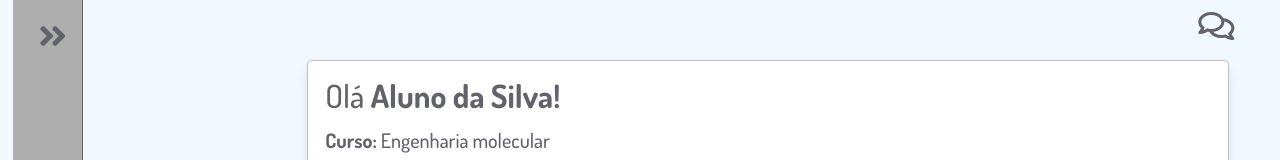
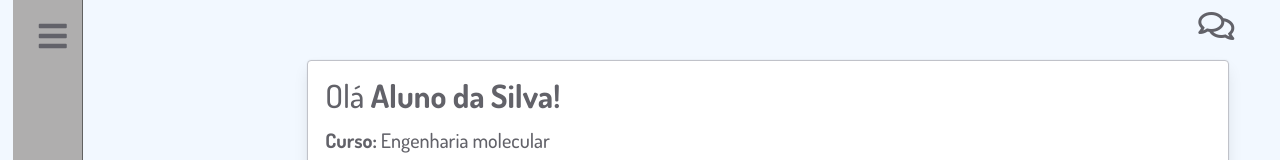
Before and after one commit to yurimarcon/labsystem, a Vue app: page / in a window 1280 px wide. Shown: the top 160 px of the page. Built offline with nearby package versions, Linux system fonts and the light colour scheme.

Commit message:
icone do menu lateral

```diff
--- a/src/components/Navbar.vue
+++ b/src/components/Navbar.vue
@@ -1,7 +1,7 @@
 <template>
     <div class="container" :class="{'show': showSidebar}">
         <div class="control">
-            <i class="fas fa-angle-double-right" @click="showNav"></i>
+            <i class="fas fa-bars" @click="showNav"></i>
         </div>
         <!--
         <div class="container columns is-desktop is-centered">
```
